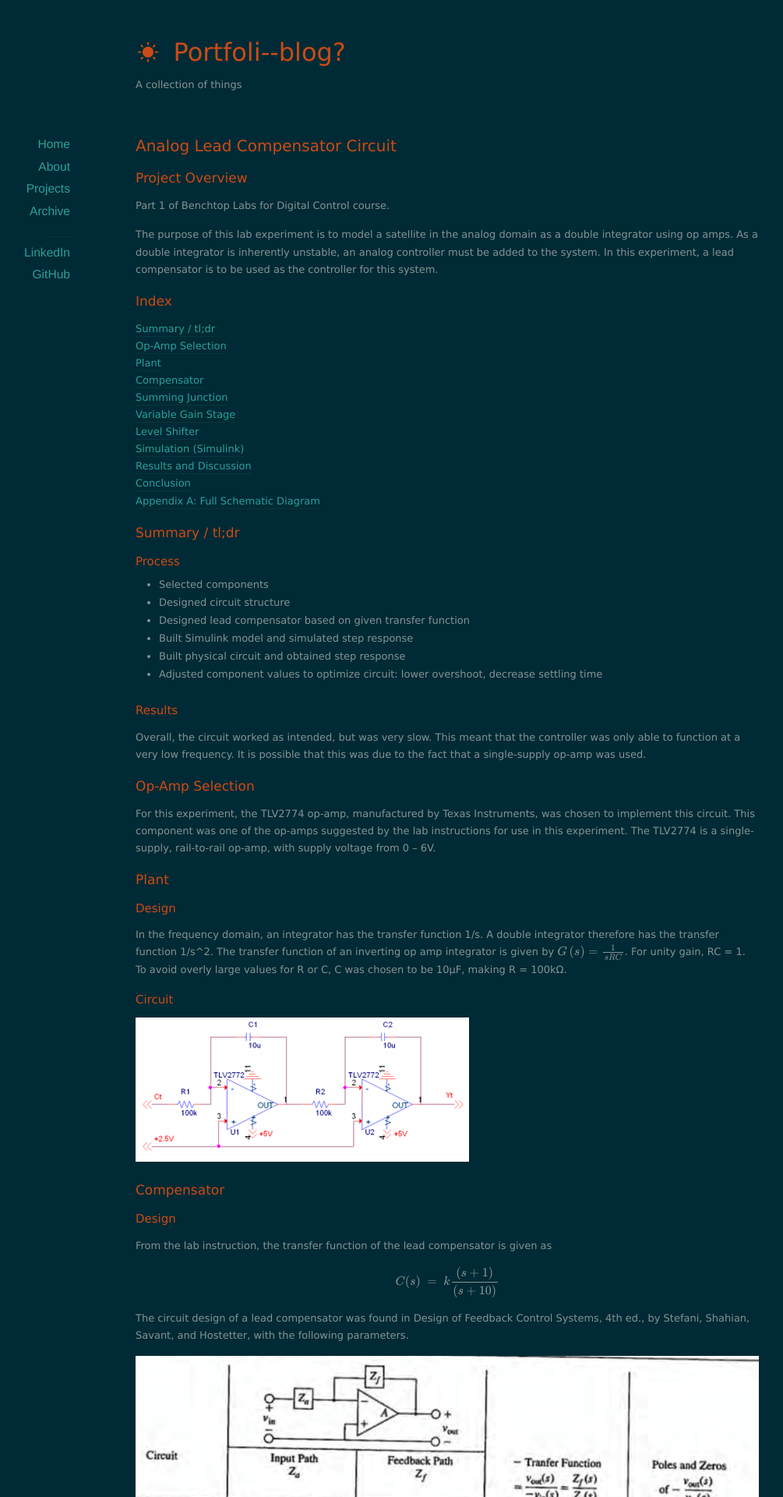
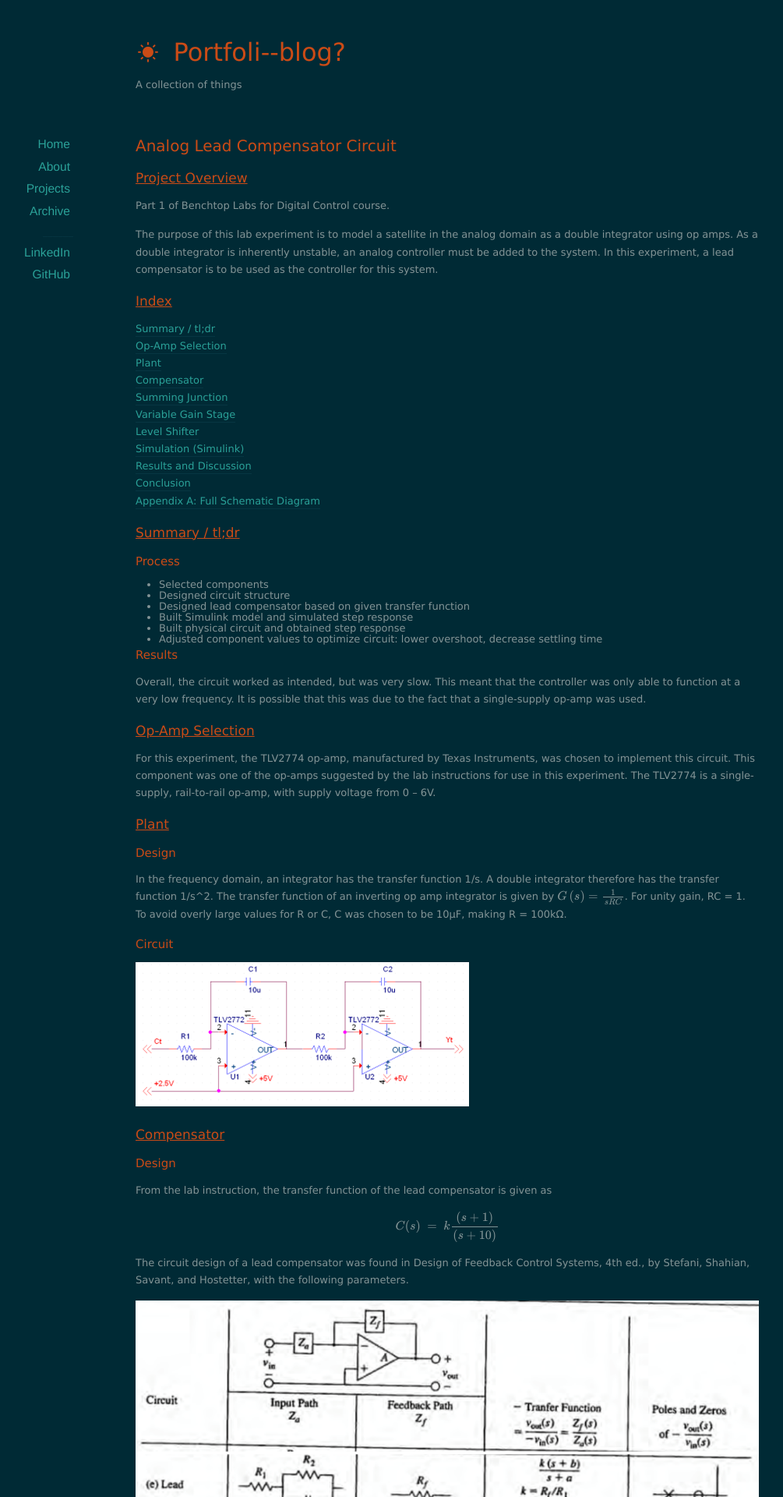
Before and after one commit to nolanschan/nolanschan.github.io, a Jekyll site: the page built from projects/leadcompcircuit/index.markdown, in a window 1280 px wide. Shown: the top 1920 px of the page at 78% size, without its empty margins (66-1071 px from the left). Built offline with Jekyll 4.4.1, drawn with Linux system fonts in a browser that asks for light colours; nearby versions of some CDN libraries; formulas are drawn with MathJax 3.

Commit message:
Update style.css

```diff
--- a/assets/css/style.css
+++ b/assets/css/style.css
@@ -48,8 +48,8 @@ a:hover {
 }
 
 p, pre { margin-bottom: 15px; }
-ul, ol { padding: 0 0 18px 30px; }
-ol li, ul li { margin-top: 10px; margin-bottom: 10px; }
+ul, ol { padding: 0 0 1px 30px; }
+ol li, ul li { margin-top: 1px; margin-bottom: 1px; }
 em, i { font-style: italic; }
 strong, b { font-weight: bold; }
 small { font-size: 0.85em; }
@@ -83,6 +83,7 @@ h1 {
 h2 {
 	font-size: 17px;
 	margin: 0 0 10px 0;
+	text-decoration: underline;
 }
 h3 {
 	font-size: 15px;
```
